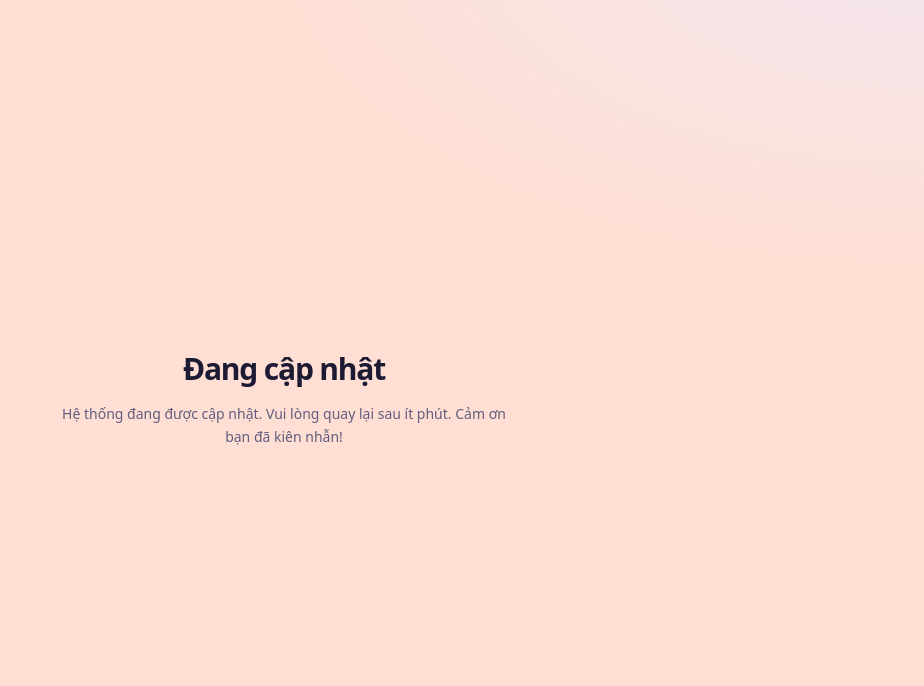
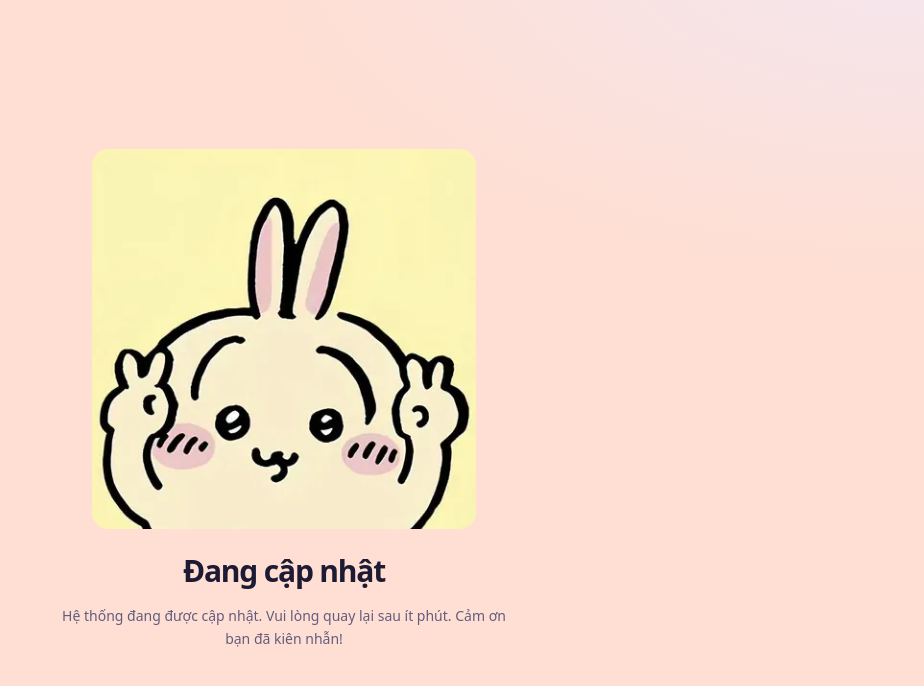
Before and after one commit to thaiannguyen-05/quiz, a Next.js app: page /maintenance in a window 1280 px wide. Shown: the top 686 px of the page, without its empty margins (356-1280 px from the left). Built offline with nearby package versions, Linux system fonts and the light colour scheme; no server answers.

Commit message:
feat: add image to update notification (maintenance + version check)

```diff
--- a/src/app/maintenance/page.tsx
+++ b/src/app/maintenance/page.tsx
@@ -1,6 +1,11 @@
 export default function MaintenancePage() {
   return (
     <main className="flex min-h-screen flex-col items-center justify-center gap-4 px-6 text-center">
+      <img
+        src="/update-notification.png"
+        alt="Đang cập nhật"
+        className="mb-2 w-full max-w-sm rounded-2xl object-cover"
+      />
       <h1 className="text-3xl font-extrabold tracking-[-0.04em]">
         Đang cập nhật
       </h1>
--- a/src/components/version-check.tsx
+++ b/src/components/version-check.tsx
@@ -38,6 +38,11 @@ export function VersionCheck() {
 
   return (
     <div className="fixed bottom-4 right-4 z-[200] max-w-sm rounded-2xl border border-brand/20 bg-white p-4 shadow-[0_24px_80px_-24px_rgba(29,26,51,0.45)]">
+      <img
+        src="/update-notification.png"
+        alt="Cập nhật"
+        className="mb-3 w-full rounded-xl object-cover"
+      />
       <p className="text-sm font-bold text-ink">Có bản cập nhật mới</p>
       <p className="mt-1 text-xs leading-relaxed text-ink-soft">
         Ứng dụng vừa được cập nhật. Tải lại để dùng phiên bản mới nhất.
```
Also changed, not shown: public/update-notification.png (added).
